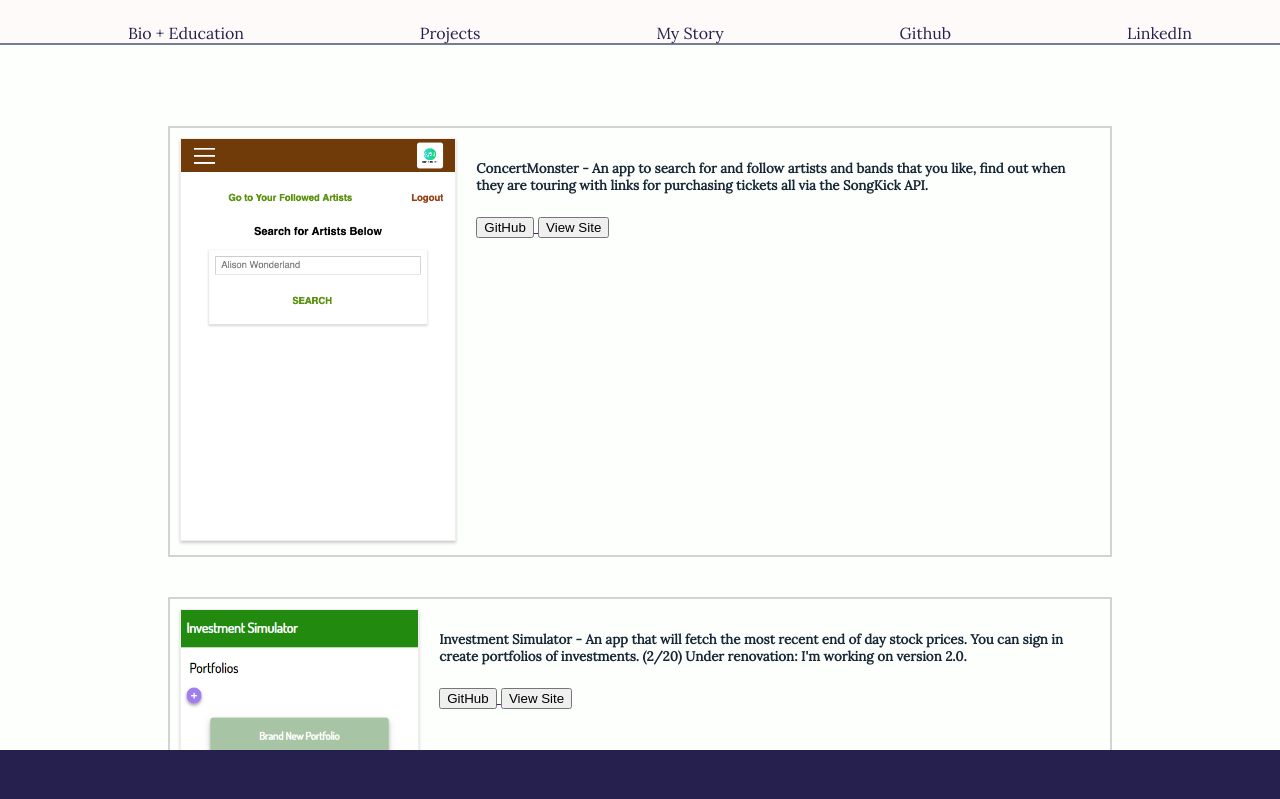
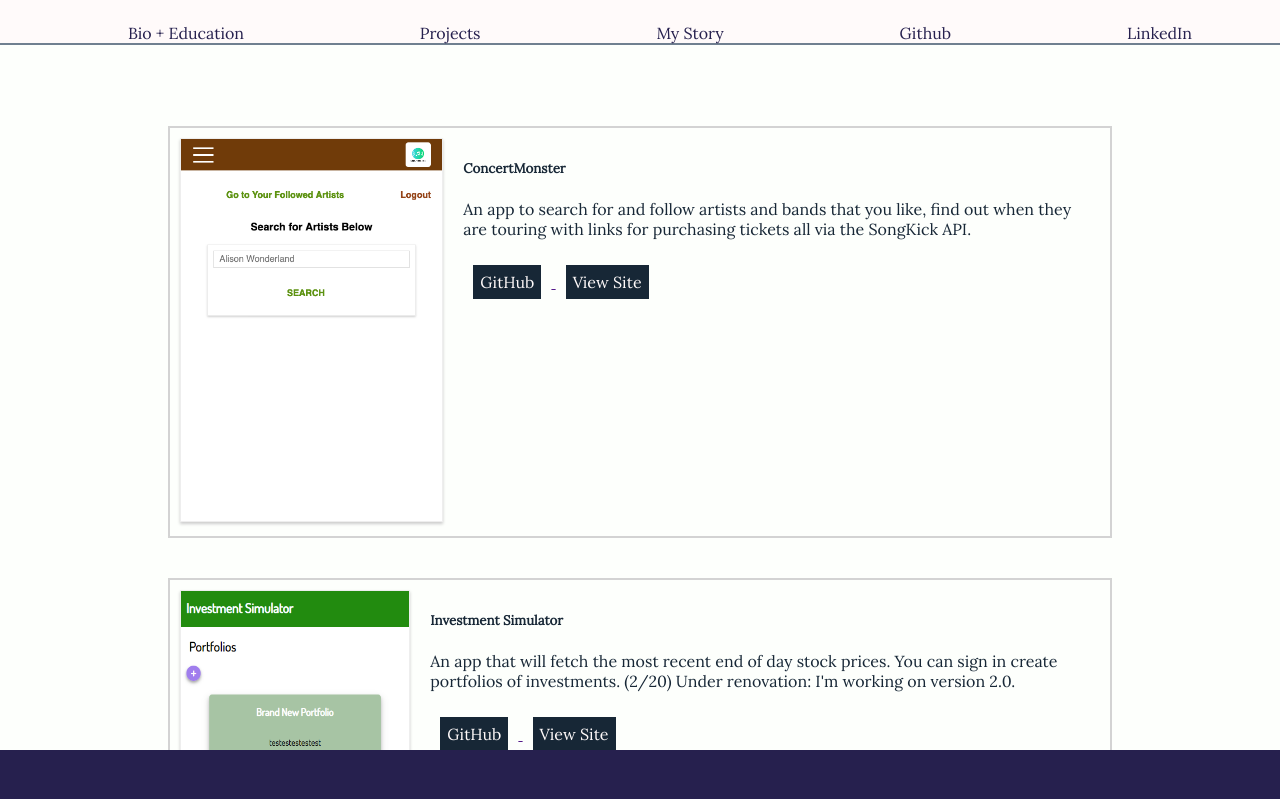
Before and after one commit to calorab/projectwebsite, a plain HTML site: page Index.html in a window 1280 px wide. Both pictures are taken after a click on the item "Projects". Shown: the top 799 px of the page. Drawn offline with nearby package versions, Linux system fonts and the light colour scheme.

Commit message:
added button and navlink css and project titles css

```diff
--- a/Index.html
+++ b/Index.html
@@ -49,7 +49,8 @@
                     <img class="screenshot" src="images/ConcertMonster_Dashboard-search Screen.png" alt="Concert Monster">
                 </a>
                 <div class="comments">
-                    <h5>ConcertMonster - An app to search for and follow artists and bands that you like, find out when they are touring with links for purchasing tickets all via the SongKick API.</h5>
+                    <h5>ConcertMonster</h5>
+                    <p>An app to search for and follow artists and bands that you like, find out when they are touring with links for purchasing tickets all via the SongKick API.</p>
                     <a href="" target="_blank" >
                         <button>GitHub</button>
                     </a>
@@ -63,7 +64,8 @@
                     <img class="screenshot" src="images/Investment Simulator Node Capstone - Dashboard.png" alt="Investment Simulator">
                 </a>
                 <div class="comments">
-                    <h5>Investment Simulator - An app that will fetch the most recent end of day stock prices. You can sign in create portfolios of investments. (2/20) Under renovation: I'm working on version 2.0.</h5>
+                    <h5>Investment Simulator</h5>
+                    <p>An app that will fetch the most recent end of day stock prices. You can sign in create portfolios of investments. (2/20) Under renovation: I'm working on version 2.0.</p>
                     <a href="" target="_blank" >
                         <button>GitHub</button>
                     </a>
--- a/index.css
+++ b/index.css
@@ -16,6 +16,22 @@ p, .edu-list li, .comments h5 {
     color: rgb(23, 39, 54);
 }
 
+button {
+    background-color: rgb(23, 39, 54);
+    color: snow;
+    border: none;
+    font: inherit;
+    padding: 7px;
+    margin: 10px;
+}
+
+button:hover {
+    background-color: snow;
+    color: rgb(23, 39, 54);
+    border: none;
+    cursor: pointer;
+    border: 2px solid rgb(23, 39, 54)
+}
 
 .nav-list {
     background-color: snow;
@@ -25,6 +41,11 @@ p, .edu-list li, .comments h5 {
     margin-top: 0px;
     align-items: center;
     justify-content: space-around;
+}
+
+.nav-list a:hover {
+    border-bottom: 2px solid rgb(23, 39, 54);
+    cursor: pointer;
 }
 
 .nav-list li {
```
